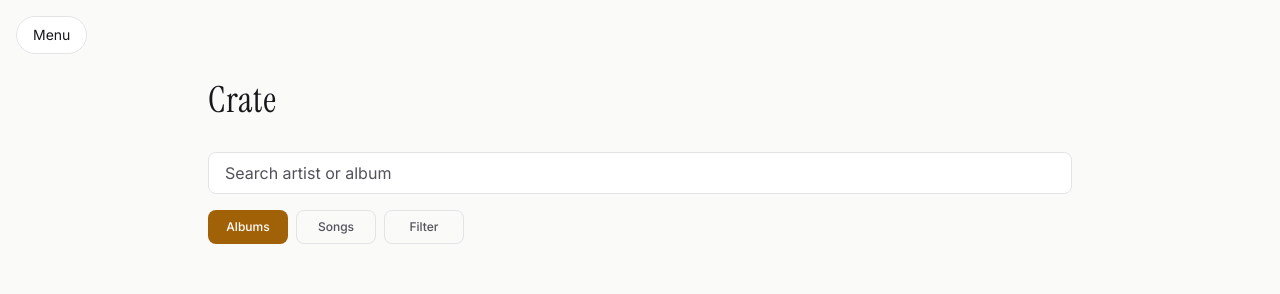
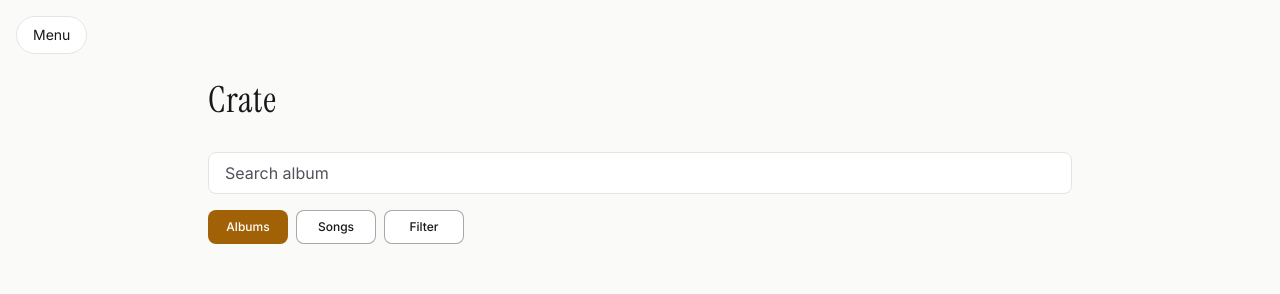
Before and after one commit to Annubiss/Music-Crate, a React (Vite) app: page / in a window 1280 px wide. Shown: the top 294 px of the page. Built offline with nearby package versions, Linux system fonts and the light colour scheme.

Commit message:
Match search placeholder to mode

```diff
--- a/src/components/Button.tsx
+++ b/src/components/Button.tsx
@@ -17,7 +17,7 @@ const base = "text-sm font-medium transition active:scale-95 cursor-pointer"
 
 const variants: Record<ButtonVariant, string> = {
     primary: "bg-accent text-on-accent hover:brightness-110",
-    secondary:"border border-line text-fog hover:text-chalk hover:border-fog",
+    secondary: "bg-surface border border-fog/50 text-chalk hover:border-fog",
     danger: "bg-danger hover:border-fog hover:brightness-125"
 };
 
--- a/src/pages/SearchPage.tsx
+++ b/src/pages/SearchPage.tsx
@@ -115,7 +115,8 @@ function SearchPage() {
           <input
           value={query}
           onChange={e => setQuery(e.target.value)}
-          placeholder="Search artist or album"
+          placeholder={mode === "albums" ? "Search album" : "Search song"}
+          aria-label={mode === "albums" ? "Search albums" : "Search song"}
           className="flex-1 bg-surface border border-line rounded-lg px-4 py-2 text-chalk placeholder:text-fog focus:outline-none focus:border-accent"
           />
 
```
